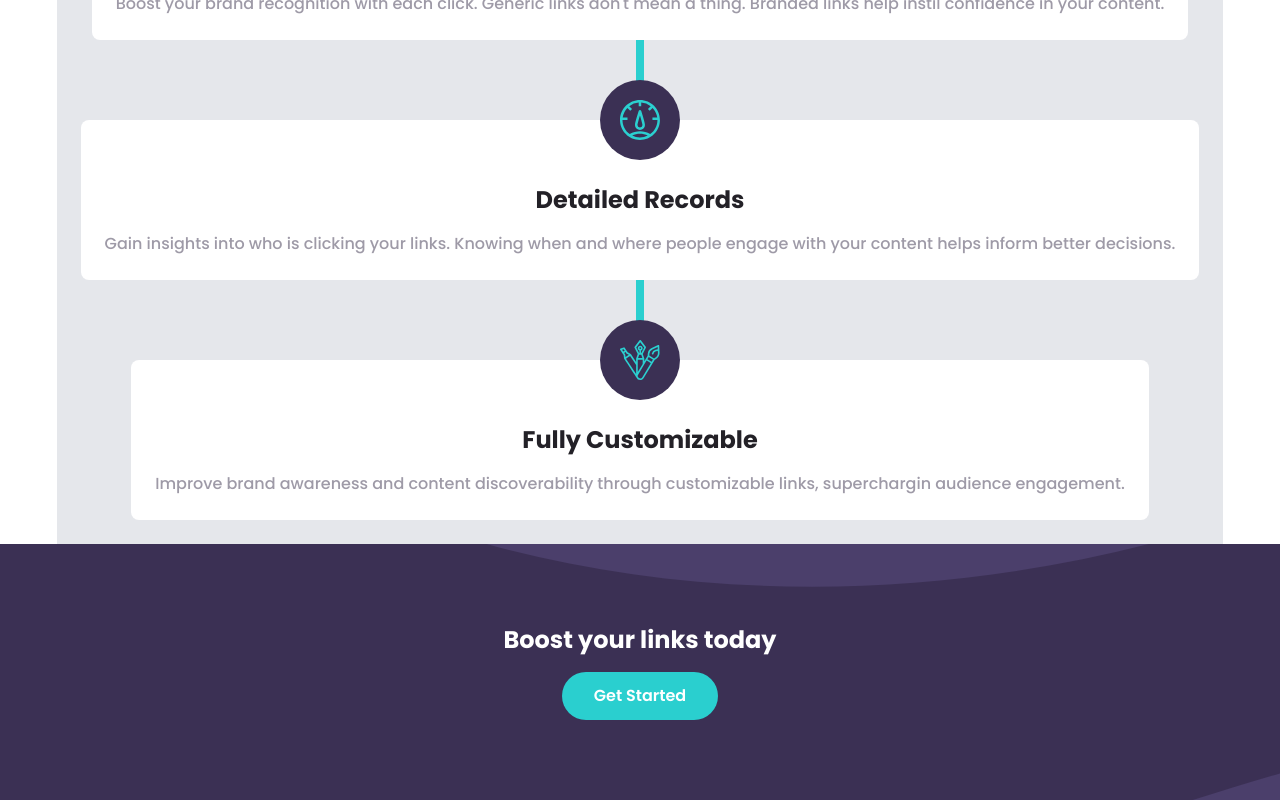
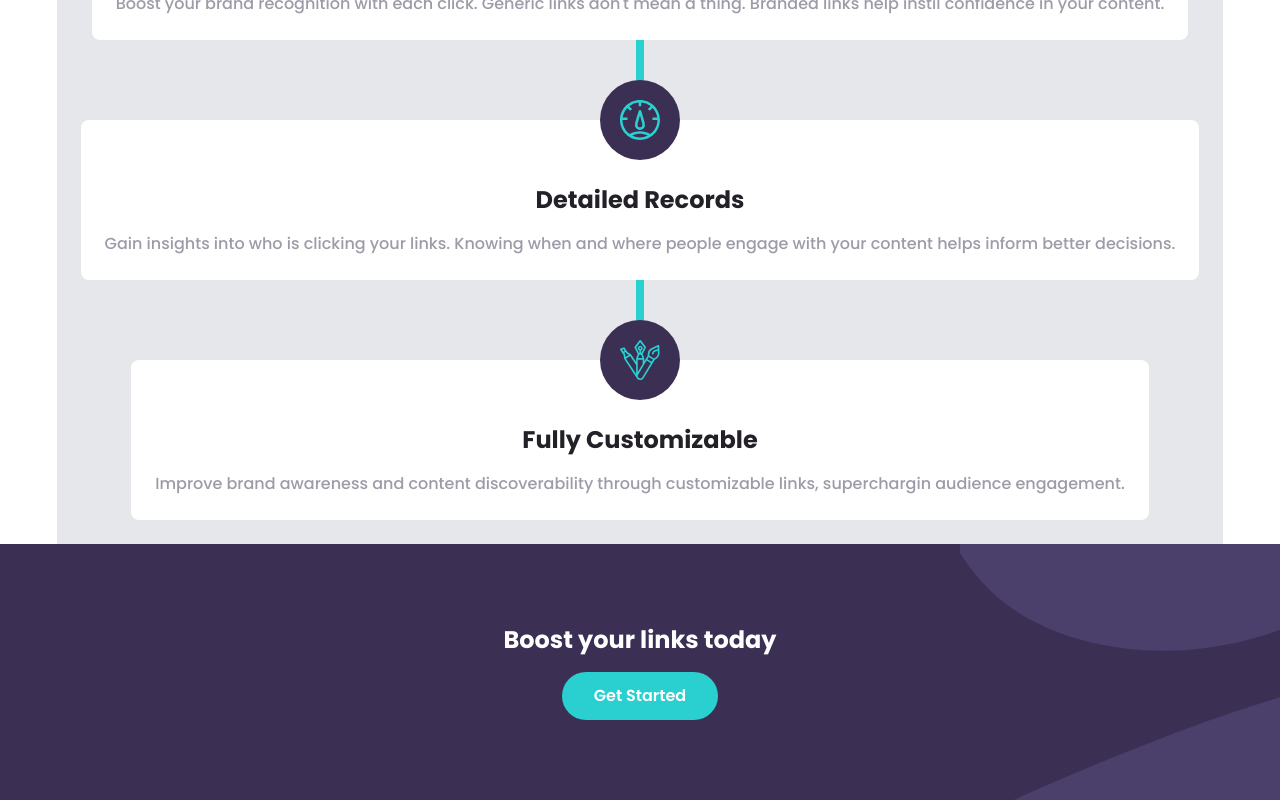
Before and after one commit to Farfan16/url-shortening, a Next.js app: page / in a window 1280 px wide. Shown: the part 749-1549 px from the top of the page. Built offline with nearby package versions, Linux system fonts and the light colour scheme.

Commit message:
fix background image problem

```diff
--- a/src/app/sections/boost.tsx
+++ b/src/app/sections/boost.tsx
@@ -2,7 +2,7 @@ import Button from "../components/Button";
 
 const Boost = () => {
   return (
-    <section className="flex flex-col justify-center items-center gap-4 text-center w-full h-full px-6 py-20 bg-Boost-Mobile bg-Dark-Violet bg-no-repeat bg-cover bg-center bg-fixed">
+    <section className="flex flex-col justify-center items-center gap-4 text-center w-full h-full px-6 py-20 bg-Boost-Mobile bg-Dark-Violet bg-no-repeat bg-contain bg-right">
       <h2 className="font-bold text-white text-2xl">Boost your links today</h2>
       <Button />
     </section>
--- a/tailwind.config.ts
+++ b/tailwind.config.ts
@@ -18,8 +18,8 @@ const config: Config = {
         "Very-Dark-Violet": "hsl(260, 8%, 14%)",
       },
       backgroundImage: {
-        "Boost-Mobile": "url('/public/images/bg-boost-mobile.svg')",
-        "Boost-Desktop": "url(/public/images/bg-boost-desktop.svg)",
+        "Boost-Mobile": "url('/images/bg-boost-mobile.svg')",
+        "Boost-Desktop": "url(/images/bg-boost-desktop.svg)",
       },
     },
   },
```
